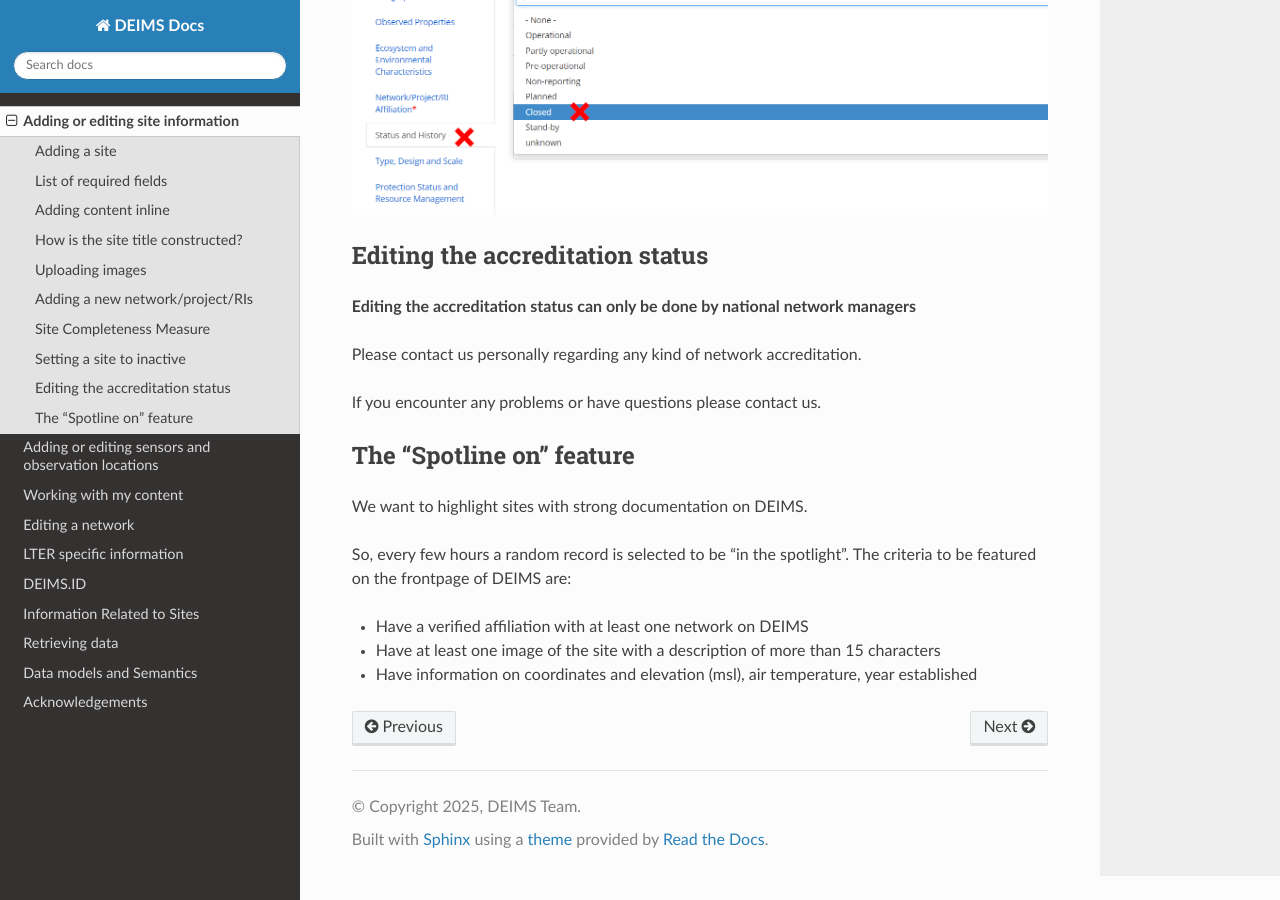
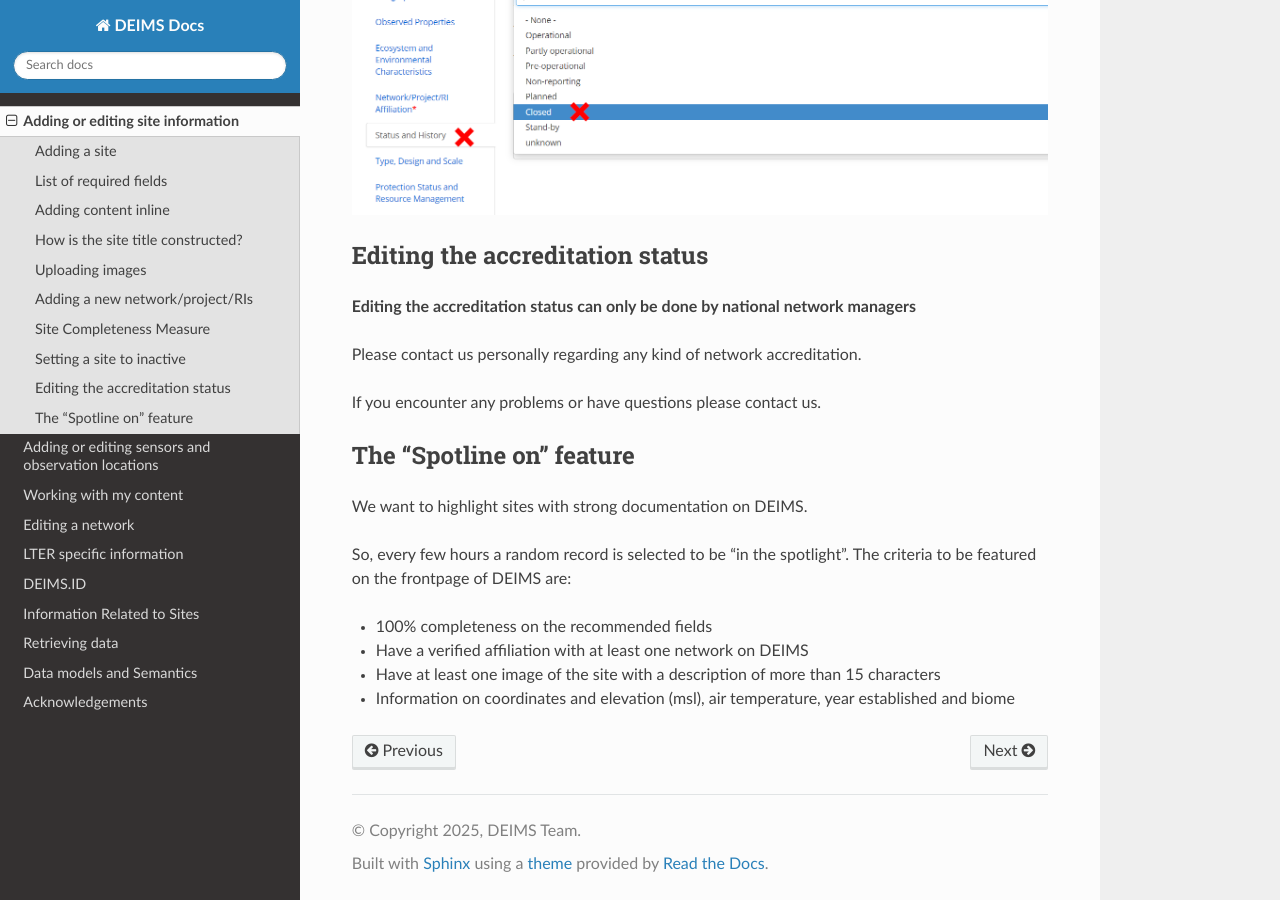
Before and after one commit to stopopol/deims_documentation, a Sphinx documentation site: the page built from source/site.rst, in a window 1280 px wide and 900 px high, scrolled down 3373 px. Built offline with Sphinx 7.4.7 and the Read the Docs theme 3.1.0, drawn with Linux system fonts in a browser that asks for light colours.

Commit message:
Update site.rst

```diff
--- a/source/site.rst
+++ b/source/site.rst
@@ -131,6 +131,7 @@ We want to highlight sites with strong documentation on DEIMS.
 So, every few hours a random record is selected to be "in the spotlight".
 The criteria to be featured on the frontpage of DEIMS are:
 
+- 100% completeness on the recommended fields
 - Have a verified affiliation with at least one network on DEIMS
 - Have at least one image of the site with a description of more than 15 characters
-- Have information on coordinates and elevation (msl), air temperature, year established
+- Information on coordinates and elevation (msl), air temperature, year established and biome
```
